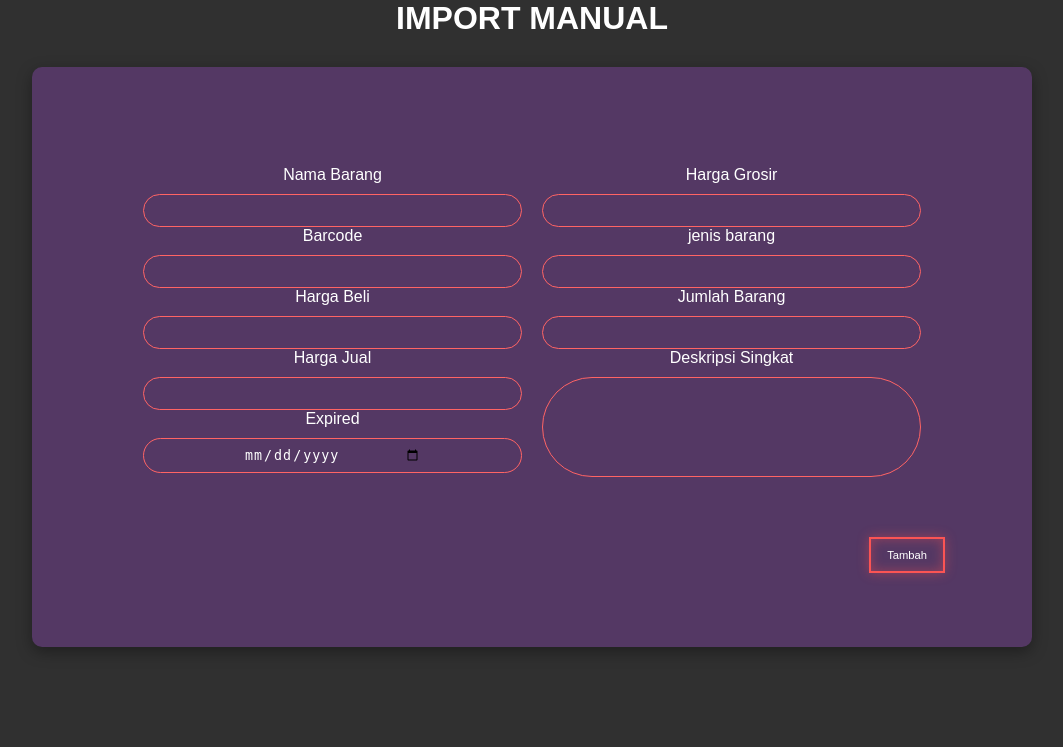
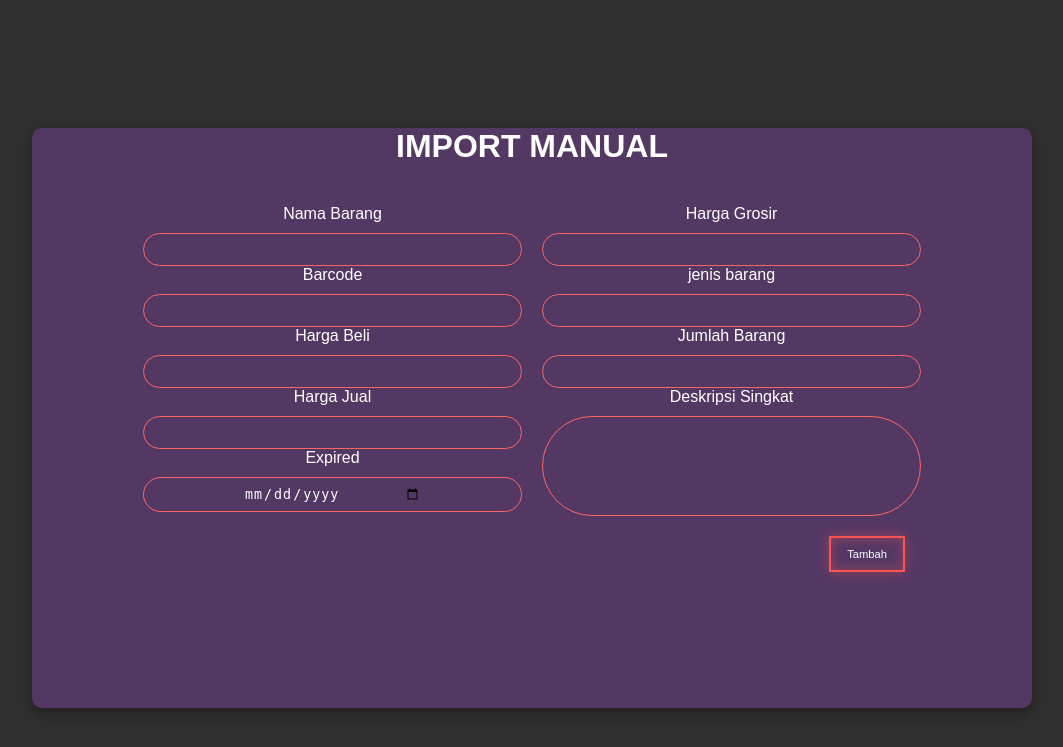
Before and after one commit to brianadiyatma/SIDATOK, a PHP site: page /import-manual in a window 1280 px wide. Shown: the top 747 px of the page, without its empty margins (108-1171 px from the left). Run offline with PHP 8.4, Linux system fonts and the light colour scheme; the visitor is signed in with stand-in values (Sample User, id 1).

Commit message:
memoles aplikasi :v

```diff
--- /dev/null
+++ b/crud-table-inventory.php
@@ -0,0 +1 @@
+<h1>ini crud</h1>
--- a/css/import-manual.css
+++ b/css/import-manual.css
@@ -39,27 +39,11 @@ body {
   background-color: #303030;
 }
 
-header {
-  width: max-width;
-  color: white;
-  margin: 0px;
-  padding: 0;
-  -webkit-box-sizing: border-box;
-          box-sizing: border-box;
-}
-
-header h1 {
-  text-align: center;
-}
-
 .container-input {
   margin-top: 30px;
   width: 1000px;
   height: 580px;
   background-color: #543864;
-  display: -webkit-box;
-  display: -ms-flexbox;
-  display: flex;
   -webkit-box-pack: center;
       -ms-flex-pack: center;
           justify-content: center;
@@ -78,11 +62,23 @@ header h1 {
   transition: 0.5s;
 }
 
+.container-input h1 {
+  color: white;
+  text-align: center;
+}
+
+.margin-helper {
+  margin-top: 10%;
+}
+
 .import-barang {
   margin: 40px 40px 40px 40px;
   display: -webkit-box;
   display: -ms-flexbox;
   display: flex;
+  -webkit-box-pack: center;
+      -ms-flex-pack: center;
+          justify-content: center;
 }
 
 .import-barang textarea {
--- a/import-manual.php
+++ b/import-manual.php
@@ -3,20 +3,7 @@ require_once 'connect.php';
 if(!isset($_SESSION["login"])){
     belumLogin();
 }
-// if (isset($_POST["add-item"])){
-//     //header("Location: sidebar.php");
-
-//     echo "<script>
-//     $(document).ready(function () {
-//         //Laman Pertama
-//         $('#content').load('import-manual.php ');
-//     });
-//             </script>";
-//     // if (tambahBarang($_POST) > 0){
-
-//     // }
-// }
-// ?>
+?>
 <!DOCTYPE html>
 <html lang="en">
 <head>
@@ -27,9 +14,10 @@ if(!isset($_SESSION["login"])){
     <link rel="stylesheet" href="./css/import-manual.css">
 </head>
 <body>
-    <header> <h1>IMPORT MANUAL</h1></header>
+    <div class="margin-helper">
     <div class="container-input">
-    <form action="" method="POST">
+    <h1>IMPORT MANUAL</h1>
+    <form method="POST" id="form-import">
         <div class="import-barang">
             <div class="splitter-flex">
                 <div class="Nama-barang">
@@ -70,10 +58,13 @@ if(!isset($_SESSION["login"])){
                     <p>Deskripsi Singkat</p>
                     <textarea type="text" class="form" name="deskripsi" required></textarea>
                 </div>
+                <button type="submit" class="btn" name="add-item"   id="tambah-item">Tambah</button>
             </div>
         </div>
-        <input type="submit" class="btn" name="add-item" value="Tambah">
+        <script src="./js/import-barang.js"></script>
+        <script src="https://ajax.googleapis.com/ajax/libs/jquery/3.6.0/jquery.min.js"></script>
     </form>
+    </div>
     </div>
 </body>
 </html>
--- /dev/null
+++ b/js/import-barang.js
@@ -0,0 +1,12 @@
+///AJAX LAMAN IMPORT MANUAL
+$(document).ready(function () {
+  $("#tambah-item").click(function () {
+    var data = $("#form-import").serialize();
+    $.ajax({
+      type: "POST",
+      url: "sidebar.php",
+      data: data,
+      cache: false,
+    });
+  });
+});
--- a/js/loader.js
+++ b/js/loader.js
@@ -1,3 +1,5 @@
+"use strict";
+
 $(document).ready(function () {
   //Laman Pertama
   $("#content").load("dashboard.php ");
--- a/scss/import-manual.scss
+++ b/scss/import-manual.scss
@@ -5,23 +5,11 @@ body {
   background-color: $bg-color;
 }
 
-header {
-  width: max-width;
-  color: white;
-  margin: 0px;
-  padding: 0;
-  box-sizing: border-box;
-  h1 {
-    text-align: center;
-  }
-}
-
 .container-input {
   margin-top: 30px;
   width: 1000px;
   height: 580px;
   background-color: $tertiary-color;
-  display: flex;
   justify-content: center;
   align-items: center;
   border-radius: 10px;
@@ -31,16 +19,24 @@ header {
   transform: translate(-50%);
   box-shadow: rgba(0, 0, 0, 0.35) 0px 5px 15px;
   transition: 0.5s;
+  h1 {
+    color: white;
+    text-align: center;
+  }
+}
+.margin-helper {
+  margin-top: 10%;
 }
 .import-barang {
   margin: 40px 40px 40px 40px;
   display: flex;
+  justify-content: center;
   textarea {
     resize: none;
     height: 100px;
   }
-  .splitter-flex{
-      margin-right: 20px
+  .splitter-flex {
+    margin-right: 20px;
   }
   .form {
     @include form(100px);
```
Also changed, not shown: css/sidebar.css (+7 -0 lines), sidebar.php (+18 -8 lines), js/sidebar.js (line endings or trailing spaces), scss/sidebar.scss (line endings or trailing spaces), 2 other files.
